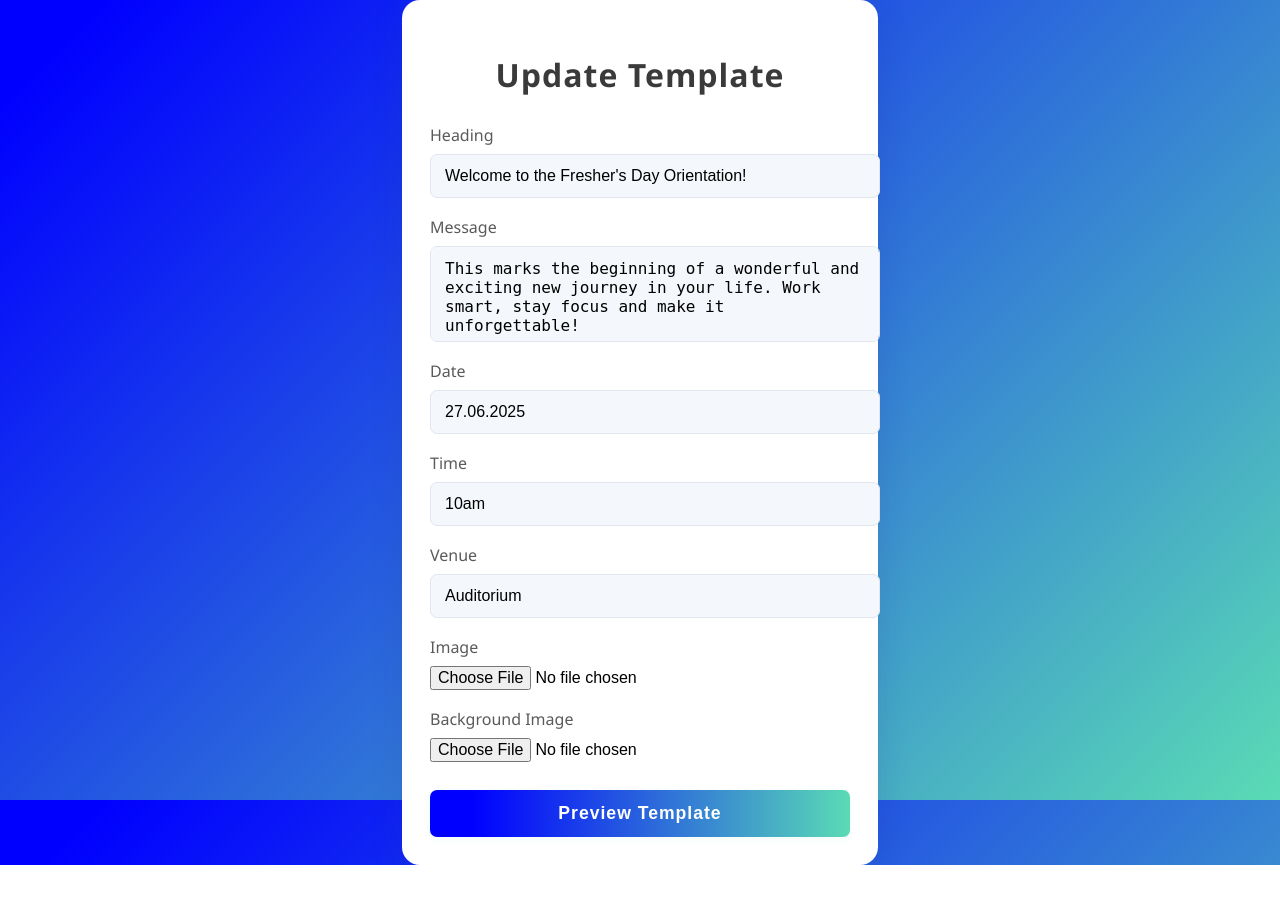
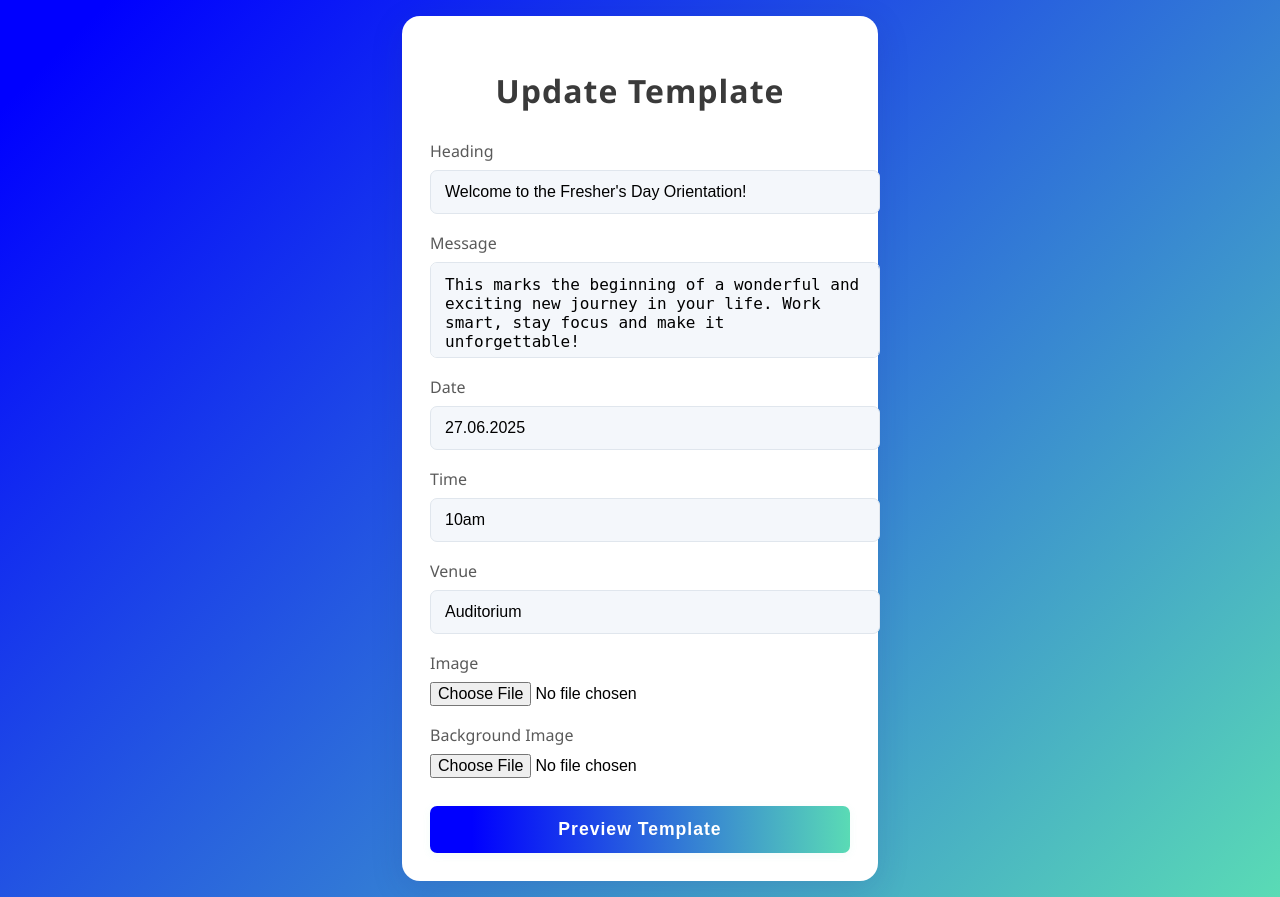
Before and after one commit to Aswin-AR5055/TemplateEditor, a Django app: page / in a window 1280 px wide. Before the commit the page ends 865 px from the top, so only its background shows below. Run offline with Django 5.2, Linux system fonts and the light colour scheme.

Commit message:
Update form.html

```diff
--- a/editor/templates/editor/form.html
+++ b/editor/templates/editor/form.html
@@ -4,19 +4,27 @@
   <title>Template Editor</title>
   <meta name="viewport" content="width=device-width, initial-scale=1.0">
   <style>
+    /* Page background */
     body {
       font-family: 'Segoe UI', 'Arial', sans-serif;
       margin: 0;
       min-height: 100vh;
-      width: 100vw;
       background: linear-gradient(135deg, blue 5%, #5adbb5 100%);
       background-repeat: no-repeat;
-      background-attachment: fixed;
+      background-size: cover;   /* makes sure gradient fills screen */
+    }
+
+    /* Wrapper for centering */
+    .page-wrapper {
+      min-height: 100vh;
       display: flex;
       align-items: center;
       justify-content: center;
+      padding: 16px; /* spacing on small screens */
+      box-sizing: border-box;
     }
 
+    /* Form card */
     .form-card {
       background: #fff;
       max-width: 420px;
@@ -114,6 +122,7 @@
   </style>
 </head>
 <body>
+  <div class="page-wrapper">
     <form class="form-card" method="POST" enctype="multipart/form-data">
       <h1>Update Template</h1>
       {% csrf_token %}
@@ -147,4 +156,6 @@
       </div>
       <button type="submit">Preview Template</button>
     </form>
+  </div>
 </body>
+</html>
```
Lines whose indentation alone changed are shown as unchanged.
